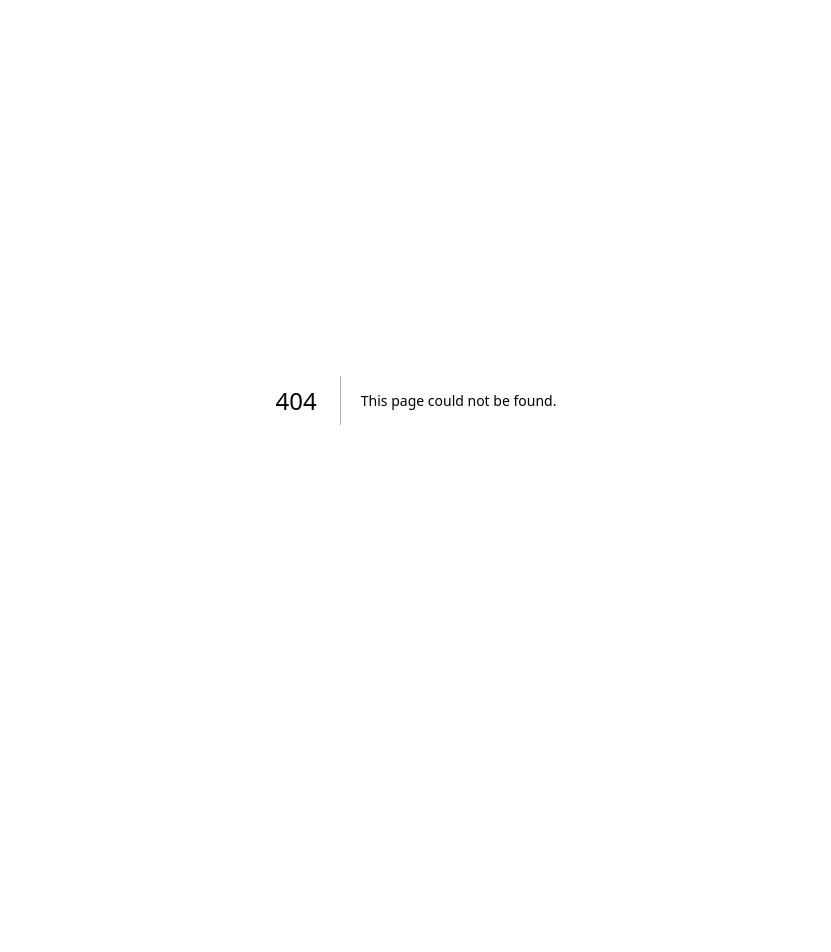
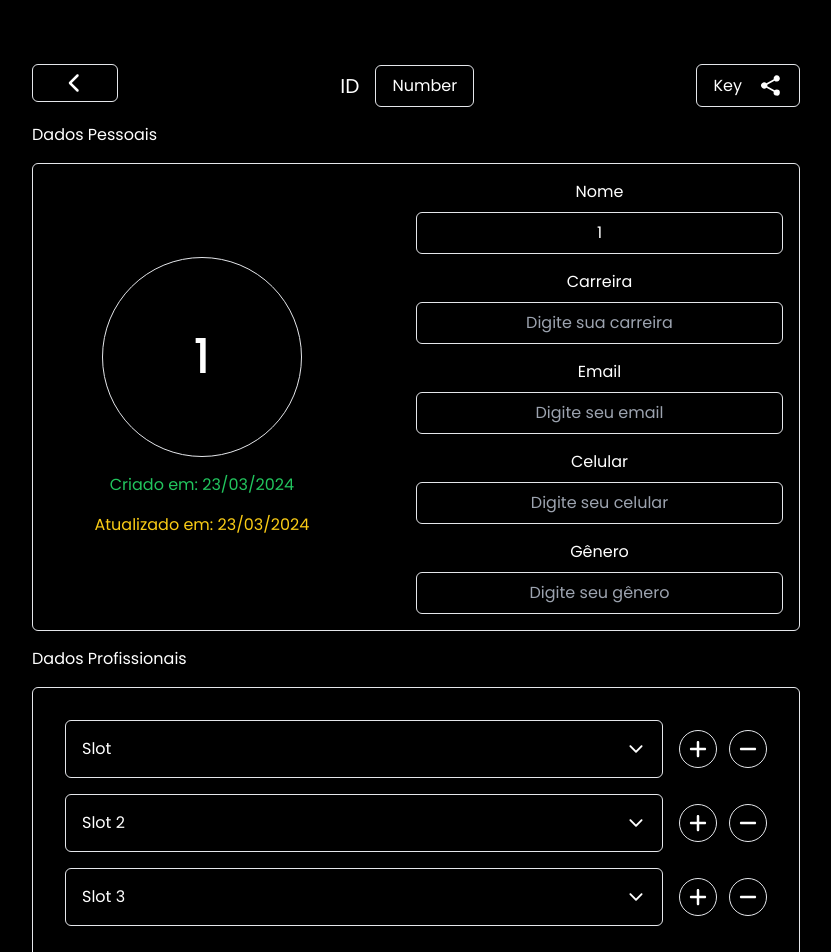
Before and after one commit to Univesp-PIs/pi-drp04-pji110-front, a Next.js app: page /curriculum/editar/1 in a window 1280 px wide. Before the commit this address had no page. Shown: the top 952 px of the page, without its empty margins (224-1055 px from the left). Before the commit the page ends 800 px from the top, so only its background shows below. Built offline with nearby package versions, Linux system fonts and the light colour scheme.

Commit message:
feat: create page edit curriculum

```diff
--- /dev/null
+++ b/src/app/curriculum/editar/[slug]/page.tsx
@@ -0,0 +1,169 @@
+'use client'
+
+import { ButtonBack } from '@/components/Buttons/back'
+import { Collapse } from '@/components/Collapses/collapse'
+import { IoShareSocial } from 'react-icons/io5'
+
+import * as Avatar from '@radix-ui/react-avatar'
+import { formatRoute } from '@/utils/formatRoute'
+import { FaMinus, FaPlus } from 'react-icons/fa6'
+
+export default function CurriculumEditSlug({
+  params,
+}: {
+  params: { slug: string }
+}) {
+  const { fullName, initials } = formatRoute(params.slug)
+
+  return (
+    <main className="w-full">
+      <div className="w-full flex justify-center py-16" id="quem-somos">
+        <div className="max-w-screen-md w-full flex flex-col gap-4 justify-center px-4 md:px-0">
+          <div className="flex w-full justify-between">
+            <div>
+              <ButtonBack />
+            </div>
+            <div className="flex items-center gap-4">
+              <span className="text-xl">ID</span>
+              <span
+                className={`rounded-md border text-center px-4 py-2 hover:bg-secondary hover:text-primary duration-300`}
+              >
+                Number
+              </span>
+            </div>
+            <div
+              className={`flex items-center justify-center border rounded-md px-4 py-2 gap-4 hover:bg-secondary hover:text-primary duration-300`}
+            >
+              <span>Key</span>
+              <IoShareSocial size={25} />
+            </div>
+          </div>
+
+          <p>Dados Pessoais</p>
+
+          <div
+            className={`w-full flex p-4 justify-between flex-col gap-y-4 lg:flex-row text-center items-center border rounded-md`}
+          >
+            <div className="w-5/12 h-full flex items-center justify-center flex-col gap-4">
+              <Avatar.Root
+                className={`border inline-flex h-[200px] w-[200px] select-none items-center justify-center overflow-hidden rounded-full align-middle`}
+              >
+                <Avatar.Fallback className="capitalize text-5xl flex h-full w-full items-center justify-center font-medium">
+                  {initials}
+                </Avatar.Fallback>
+              </Avatar.Root>
+              <div className="text-green-500">Criado em: 23/03/2024</div>
+              <div className="text-yellow-400">Atualizado em: 23/03/2024</div>
+            </div>
+            <form className="flex flex-col gap-4 w-full md:w-6/12">
+              <fieldset className="flex flex-col gap-2">
+                <label htmlFor="name">Nome</label>
+                <input
+                  type="text"
+                  id="name"
+                  className="border rounded-md w-full py-2 bg-transparent text-center"
+                  placeholder="Digite seu nome"
+                  defaultValue={fullName}
+                />
+              </fieldset>
+              <fieldset className="flex flex-col gap-2">
+                <label htmlFor="career">Carreira</label>
+                <input
+                  type="text"
+                  id="career"
+                  className="border rounded-md w-full py-2 bg-transparent text-center"
+                  placeholder="Digite sua carreira"
+                />
+              </fieldset>
+              <fieldset className="flex flex-col gap-2">
+                <label htmlFor="email">Email</label>
+                <input
+                  type="text"
+                  id="email"
+                  className="border rounded-md w-full py-2 bg-transparent text-center"
+                  placeholder="Digite seu email"
+                />
+              </fieldset>
+              <fieldset className="flex flex-col gap-2">
+                <label htmlFor="cellphone">Celular</label>
+                <input
+                  type="text"
+                  id="cellphone"
+                  className="border rounded-md w-full py-2 bg-transparent text-center"
+                  placeholder="Digite seu celular"
+                />
+              </fieldset>
+              <fieldset className="flex flex-col gap-2">
+                <label htmlFor="gender">Gênero</label>
+                <input
+                  type="text"
+                  id="gender"
+                  className="border rounded-md w-full py-2 bg-transparent text-center"
+                  placeholder="Digite seu gênero"
+                />
+              </fieldset>
+            </form>
+          </div>
+          <p>Dados Profissionais</p>
+          <div
+            className={`border rounded-md w-full flex items-center flex-col gap-4 p-8`}
+          >
+            <div className="flex w-full gap-4">
+              <Collapse
+                title="Slot"
+                content="Lorem ipsum dolor sit amet consectetur adipisicing elit. Sit cupiditate beatae magni eaque fuga id ducimus adipisci ex. Dolorum iure quia iusto optio quam eligendi a dolores et magni impedit!"
+              />
+              <div className="flex gap-3 items-center">
+                <div className="p-2 border rounded-full cursor-pointer hover:scale-95 duration-200">
+                  <FaPlus className="" size={20} />
+                </div>
+                <div className="p-2 border rounded-full cursor-pointer hover:scale-95 duration-200">
+                  <FaMinus className="" size={20} />
+                </div>
+              </div>
+            </div>
+            <div className="flex w-full gap-4">
+              <Collapse
+                title="Slot 2"
+                content="Lorem ipsum dolor sit amet consectetur adipisicing elit. Sit cupiditate beatae magni eaque fuga id ducimus adipisci ex. Dolorum iure quia iusto optio quam eligendi a dolores et magni impedit!"
+              />
+              <div className="flex gap-3 items-center">
+                <div className="p-2 border rounded-full cursor-pointer hover:scale-95 duration-200">
+                  <FaPlus className="" size={20} />
+                </div>
+                <div className="p-2 border rounded-full cursor-pointer hover:scale-95 duration-200">
+                  <FaMinus className="" size={20} />
+                </div>
+              </div>
+            </div>
+            <div className="flex w-full gap-4">
+              <Collapse
+                title="Slot 3"
+                content="Lorem ipsum dolor sit amet consectetur adipisicing elit. Sit cupiditate beatae magni eaque fuga id ducimus adipisci ex. Dolorum iure quia iusto optio quam eligendi a dolores et magni impedit!"
+              />
+              <div className="flex gap-3 items-center">
+                <div className="p-2 border rounded-full cursor-pointer hover:scale-95 duration-200">
+                  <FaPlus className="" size={20} />
+                </div>
+                <div className="p-2 border rounded-full cursor-pointer hover:scale-95 duration-200">
+                  <FaMinus className="" size={20} />
+                </div>
+              </div>
+            </div>
+          </div>
+          <div className="w-full flex flex-col md:flex-row gap-4 md:justify-between">
+            <button className="w-full md:w-1/4 border p-4 rounded-md text-center hover:bg-secondary hover:text-primary duration-300">
+              Salvar
+            </button>
+            <button className="w-full md:w-1/4 border p-4 rounded-md text-center hover:bg-secondary hover:text-primary duration-300">
+              Deletar
+            </button>
+            <button className="w-full md:w-1/4 border p-4 rounded-md text-center hover:bg-secondary hover:text-primary duration-300">
+              Publicar
+            </button>
+          </div>
+        </div>
+      </div>
+    </main>
+  )
+}
```
